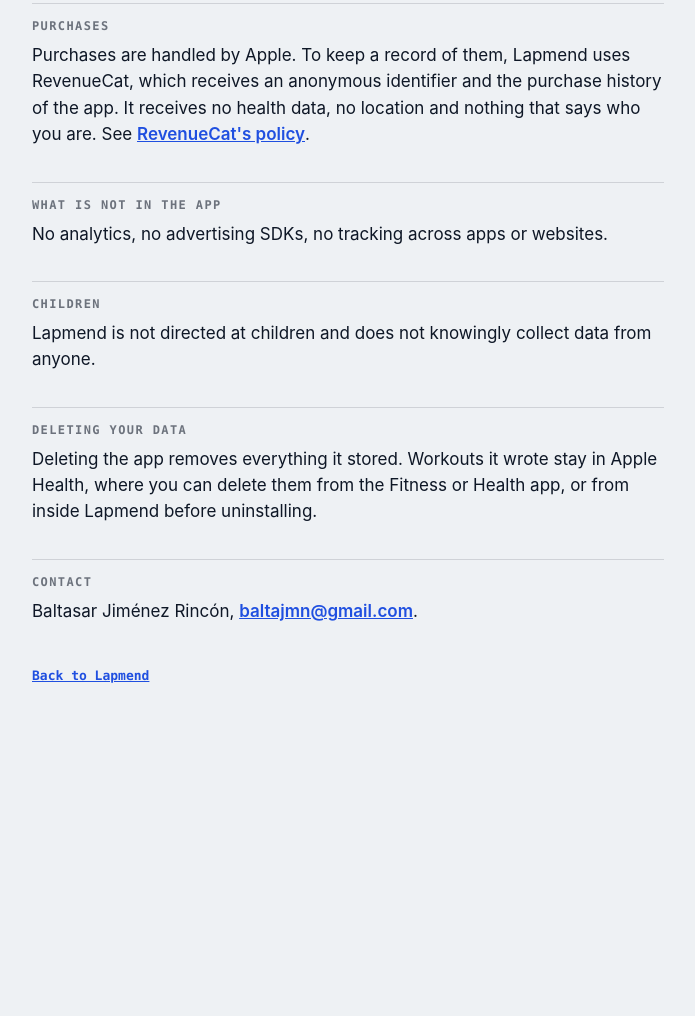
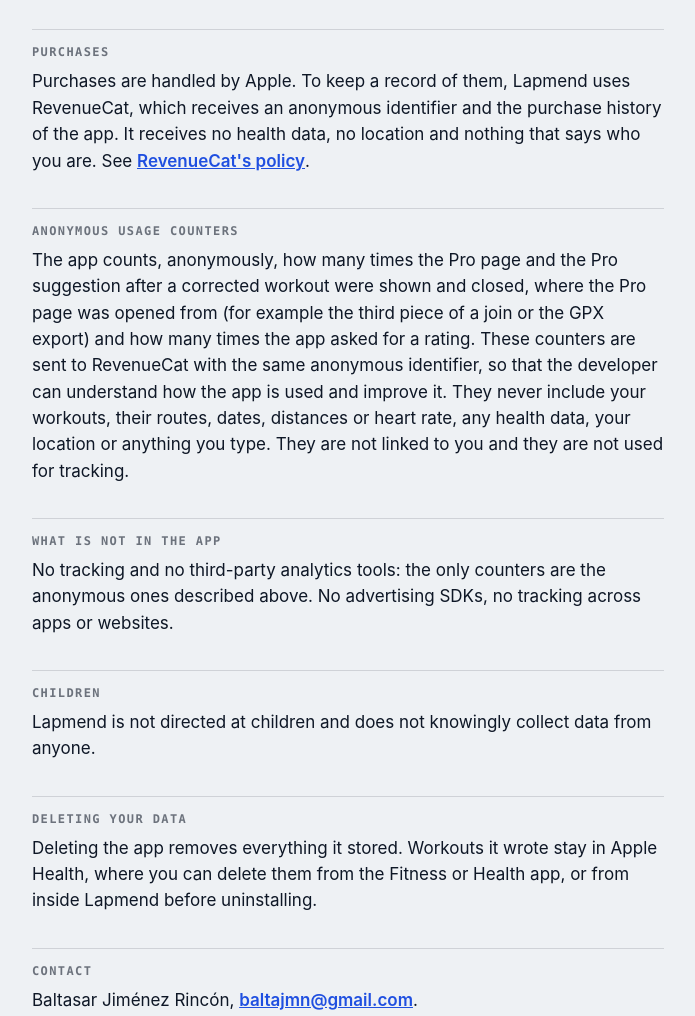
Before and after one commit to BaltaJmn/lapmend-privacy, a plain HTML site: page privacy/index.html in a window 1280 px wide. Shown: the part 1068-2084 px from the top of the page, without its empty margins (292-987 px from the left). Before the commit the page ends 1821 px from the top, so only its background shows below. Drawn offline with Linux system fonts and the light colour scheme.

Commit message:
Privacy: anonymous Pro and rating counters, sent to RevenueCat without health data
Co-Authored-By: Claude Sonnet 5.5 <noreply@anthropic.com>

```diff
--- a/privacy/index.html
+++ b/privacy/index.html
@@ -7,7 +7,7 @@
 <link rel="stylesheet" href="/assets/site.css">
 <header><div>
   <h1>Privacy, <b>in plain words</b></h1>
-  <p>Last updated on 16 November 2026. This policy covers the Lapmend app for iPhone.</p>
+  <p>Last updated on 20 November 2026. This policy covers the Lapmend app for iPhone.</p>
 </div></header>
 <main>
   <h2>The short version</h2>
@@ -25,8 +25,10 @@
   <p>If you export a route as a GPX file, the file contains the places, times and heart rate of that workout. It goes only where you send it from the iOS share sheet.</p>
   <h2>Purchases</h2>
   <p>Purchases are handled by Apple. To keep a record of them, Lapmend uses RevenueCat, which receives an anonymous identifier and the purchase history of the app. It receives no health data, no location and nothing that says who you are. See <a href="https://www.revenuecat.com/privacy">RevenueCat's policy</a>.</p>
+  <h2>Anonymous usage counters</h2>
+  <p>The app counts, anonymously, how many times the Pro page and the Pro suggestion after a corrected workout were shown and closed, where the Pro page was opened from (for example the third piece of a join or the GPX export) and how many times the app asked for a rating. These counters are sent to RevenueCat with the same anonymous identifier, so that the developer can understand how the app is used and improve it. They never include your workouts, their routes, dates, distances or heart rate, any health data, your location or anything you type. They are not linked to you and they are not used for tracking.</p>
   <h2>What is not in the app</h2>
-  <p>No analytics, no advertising SDKs, no tracking across apps or websites.</p>
+  <p>No tracking and no third-party analytics tools: the only counters are the anonymous ones described above. No advertising SDKs, no tracking across apps or websites.</p>
   <h2>Children</h2>
   <p>Lapmend is not directed at children and does not knowingly collect data from anyone.</p>
   <h2>Deleting your data</h2>
```
